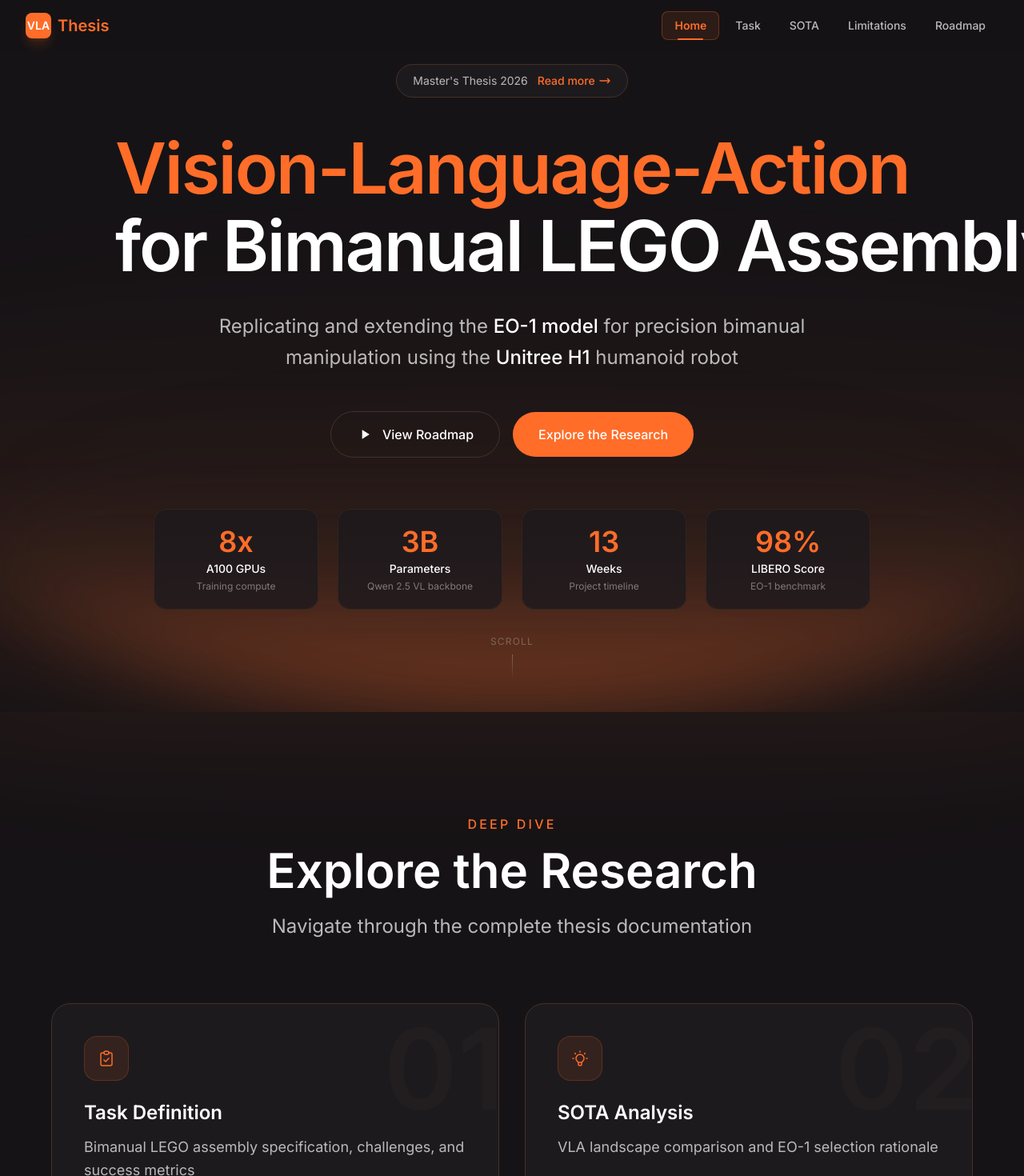
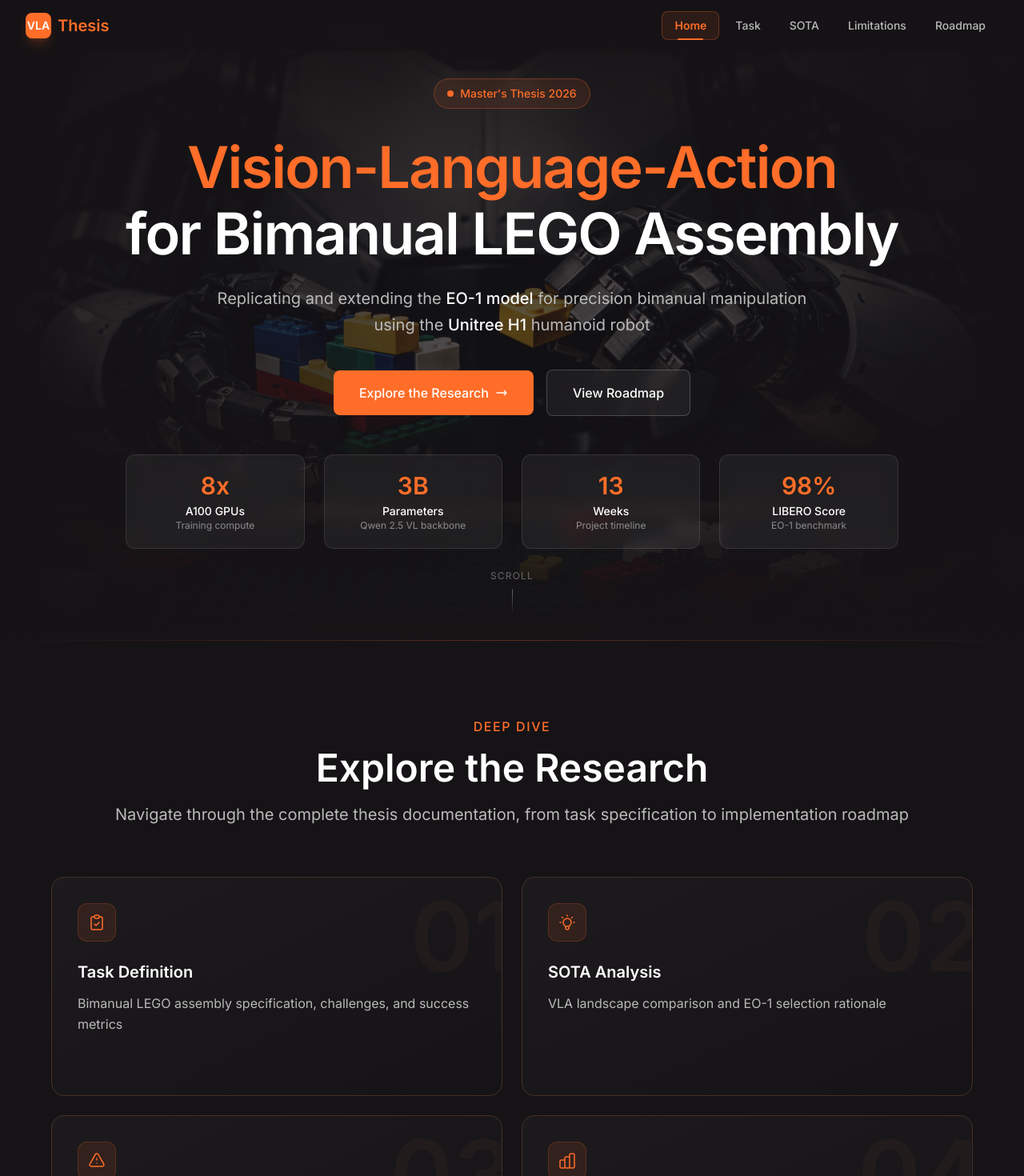
Before and after one commit to PatrizioAcquadro/WebsitePresentation, a Next.js app: page / in a window 1280 px wide. Shown: the top 1470 px of the page at 80% size. Built offline with nearby package versions, Linux system fonts and the light colour scheme.

Commit message:
Revert "Redesign homepage like reference style"
This reverts commit ef42c51f0ac6520febf4db26c8cd467a32b4822c.

```diff
--- a/app/page.tsx
+++ b/app/page.tsx
@@ -1,6 +1,7 @@
 'use client'
 
 import Link from 'next/link'
+import Image from 'next/image'
 import { motion } from 'framer-motion'
 
 const sections = [
@@ -60,153 +61,191 @@ const stats = [
 export default function HomePage() {
   return (
     <div>
-      {/* Hero Section */}
-      <section className="relative min-h-screen flex flex-col overflow-hidden bg-[#161316]">
-        {/* Background glow effect - orange arc at bottom like reference */}
-        <div className="absolute inset-0 overflow-hidden">
-          {/* Main orange glow */}
-          <div className="absolute bottom-0 left-1/2 -translate-x-1/2 w-[140%] h-[600px] bg-gradient-to-t from-[#FF6D29]/20 via-[#FF6D29]/5 to-transparent rounded-[100%] blur-3xl" />
-          {/* Secondary warm glow */}
-          <div className="absolute bottom-0 left-1/2 -translate-x-1/2 w-[100%] h-[400px] bg-gradient-to-t from-[#FF6D29]/30 via-[#453027]/10 to-transparent rounded-[100%] blur-2xl" />
-          {/* Subtle top gradient */}
-          <div className="absolute top-0 left-0 right-0 h-40 bg-gradient-to-b from-[#161316] to-transparent" />
+      {/* Hero Section with Background Image */}
+      <section className="relative min-h-screen flex flex-col overflow-hidden">
+        {/* Background Image */}
+        <div className="absolute inset-0">
+          <Image
+            src="/robotTask.png"
+            alt="Robot performing bimanual LEGO assembly"
+            fill
+            className="object-cover object-center"
+            priority
+            quality={90}
+          />
+          {/* Gradient overlays for text readability */}
+          <div className="absolute inset-0 bg-gradient-to-b from-[#161316] via-[#161316]/70 to-[#161316]" />
+          <div className="absolute inset-0 bg-gradient-to-r from-[#161316]/80 via-transparent to-[#161316]/80" />
         </div>
 
-        {/* Content */}
+        {/* Content - centered with flex-grow */}
         <div className="relative z-10 flex-grow flex items-center justify-center">
-          <div className="text-center px-4 max-w-5xl mx-auto pt-20">
+          <div className="text-center px-4 max-w-6xl mx-auto pt-24">
             {/* Badge */}
-            <div className="inline-flex items-center gap-3 mb-10 px-5 py-2.5 bg-[#1d1a1d] border border-[#453027] rounded-full">
-              <span className="text-sm text-[#BABABA]">Master&apos;s Thesis 2026</span>
-              <span className="flex items-center gap-1 text-sm text-[#FF6D29] font-medium">
-                Read more
-                <svg className="w-4 h-4" fill="none" stroke="currentColor" viewBox="0 0 24 24">
-                  <path strokeLinecap="round" strokeLinejoin="round" strokeWidth={2} d="M17 8l4 4m0 0l-4 4m4-4H3" />
-                </svg>
-              </span>
-            </div>
+            <motion.div
+              initial={{ opacity: 0, y: 20 }}
+              animate={{ opacity: 1, y: 0 }}
+              transition={{ duration: 0.6, ease: 'easeOut' }}
+              className="inline-flex items-center gap-2 mb-8 px-4 py-2 bg-[#FF6D29]/10 border border-[#FF6D29]/30 rounded-full backdrop-blur-sm"
+            >
+              <span className="w-2 h-2 bg-[#FF6D29] rounded-full animate-pulse" />
+              <span className="text-sm text-[#FF6D29] font-medium">Master&apos;s Thesis 2026</span>
+            </motion.div>
 
             {/* Main Title */}
-            <h1 className="text-5xl sm:text-6xl md:text-7xl lg:text-[5.5rem] font-semibold mb-8 leading-[1.1] tracking-tight">
+            <motion.h1
+              initial={{ opacity: 0, y: 30 }}
+              animate={{ opacity: 1, y: 0 }}
+              transition={{ duration: 0.7, ease: 'easeOut', delay: 0.1 }}
+              className="text-4xl sm:text-5xl md:text-6xl lg:text-7xl font-semibold mb-6 leading-[1.15] tracking-tight"
+            >
               <span className="text-[#FF6D29] whitespace-nowrap">Vision-Language-Action</span>
               <br />
               <span className="text-white whitespace-nowrap">for Bimanual LEGO Assembly</span>
-            </h1>
+            </motion.h1>
 
             {/* Description */}
-            <p className="text-lg sm:text-xl md:text-2xl text-[#BABABA] max-w-3xl mx-auto mb-12 leading-relaxed">
+            <motion.p
+              initial={{ opacity: 0, y: 30 }}
+              animate={{ opacity: 1, y: 0 }}
+              transition={{ duration: 0.7, ease: 'easeOut', delay: 0.2 }}
+              className="text-lg sm:text-xl text-[#BABABA] max-w-3xl mx-auto mb-10 leading-relaxed"
+            >
               Replicating and extending the <span className="text-white font-medium">EO-1 model</span> for
               precision bimanual manipulation using the <span className="text-white font-medium">Unitree H1</span> humanoid robot
-            </p>
+            </motion.p>
 
             {/* CTA Buttons */}
-            <div className="flex flex-col sm:flex-row items-center justify-center gap-4 mb-16">
+            <motion.div
+              initial={{ opacity: 0, y: 30 }}
+              animate={{ opacity: 1, y: 0 }}
+              transition={{ duration: 0.7, ease: 'easeOut', delay: 0.3 }}
+              className="flex flex-col sm:flex-row items-center justify-center gap-4 mb-12"
+            >
+              <Link
+                href="/task"
+                className="group px-8 py-4 bg-[#FF6D29] text-white font-medium rounded-lg hover:bg-[#ff8c4a] transition-all duration-300 flex items-center gap-2"
+              >
+                Explore the Research
+                <svg className="w-4 h-4 group-hover:translate-x-1 transition-transform" fill="none" stroke="currentColor" viewBox="0 0 24 24">
+                  <path strokeLinecap="round" strokeLinejoin="round" strokeWidth={2} d="M17 8l4 4m0 0l-4 4m4-4H3" />
+                </svg>
+              </Link>
               <Link
                 href="/roadmap"
-                className="group px-8 py-4 bg-transparent text-white font-medium rounded-full border border-[#453027] hover:border-[#BABABA] transition-all duration-300 flex items-center gap-3"
+                className="px-8 py-4 bg-white/5 text-white font-medium rounded-lg border border-white/20 hover:bg-white/10 hover:border-white/30 backdrop-blur-sm transition-all duration-300"
               >
-                <svg className="w-5 h-5" fill="currentColor" viewBox="0 0 24 24">
-                  <path d="M8 5v14l11-7z"/>
-                </svg>
                 View Roadmap
               </Link>
-              <Link
-                href="/task"
-                className="group px-8 py-4 bg-[#FF6D29] text-white font-medium rounded-full hover:bg-[#ff8c4a] transition-all duration-300"
-              >
-                Explore the Research
-              </Link>
-            </div>
+            </motion.div>
 
             {/* Stats Grid */}
-            <div className="grid grid-cols-2 md:grid-cols-4 gap-4 md:gap-6 max-w-4xl mx-auto">
+            <motion.div
+              initial={{ opacity: 0, y: 40 }}
+              animate={{ opacity: 1, y: 0 }}
+              transition={{ duration: 0.8, ease: 'easeOut', delay: 0.4 }}
+              className="grid grid-cols-2 md:grid-cols-4 gap-4 md:gap-6"
+            >
               {stats.map((stat, index) => (
-                <div
+                <motion.div
                   key={index}
-                  className="p-5 bg-[#1d1a1d]/80 backdrop-blur-sm rounded-2xl border border-[#453027]/50"
+                  initial={{ opacity: 0, scale: 0.9 }}
+                  animate={{ opacity: 1, scale: 1 }}
+                  transition={{ duration: 0.5, ease: 'easeOut', delay: 0.5 + index * 0.1 }}
+                  className="p-4 md:p-5 bg-white/5 backdrop-blur-sm rounded-xl border border-white/10"
                 >
-                  <div className="text-3xl md:text-4xl font-semibold text-[#FF6D29] mb-1">{stat.value}</div>
+                  <div className="text-2xl md:text-3xl font-semibold text-[#FF6D29] mb-1">{stat.value}</div>
                   <div className="text-white font-medium text-sm">{stat.label}</div>
-                  <div className="text-[#BABABA]/60 text-xs mt-1">{stat.sublabel}</div>
-                </div>
+                  <div className="text-[#BABABA]/70 text-xs">{stat.sublabel}</div>
+                </motion.div>
               ))}
-            </div>
+            </motion.div>
           </div>
         </div>
 
-        {/* Scroll indicator */}
-        <div className="relative z-10 pb-10 pt-8 flex flex-col items-center gap-2 text-[#BABABA]/40">
+        {/* Scroll indicator - positioned below content */}
+        <motion.div
+          initial={{ opacity: 0 }}
+          animate={{ opacity: 1 }}
+          transition={{ duration: 1, delay: 1 }}
+          className="relative z-10 pb-8 pt-6 flex flex-col items-center gap-2 text-[#BABABA]/50"
+        >
           <span className="text-xs uppercase tracking-widest">Scroll</span>
-          <div className="w-px h-8 bg-gradient-to-b from-[#BABABA]/40 to-transparent" />
-        </div>
+          <motion.div
+            animate={{ y: [0, 6, 0] }}
+            transition={{ duration: 1.5, repeat: Infinity, ease: 'easeInOut' }}
+            className="w-px h-8 bg-gradient-to-b from-[#BABABA]/50 to-transparent"
+          />
+        </motion.div>
       </section>
 
       {/* Explore the Research Section */}
-      <section className="py-32 px-4 bg-[#161316] relative overflow-hidden">
-        {/* Top glow transition */}
-        <div className="absolute -top-40 left-1/2 -translate-x-1/2 w-[120%] h-[300px] bg-gradient-to-b from-[#FF6D29]/10 via-[#FF6D29]/5 to-transparent rounded-[100%] blur-3xl" />
+      <section className="py-24 px-4 bg-[#161316] relative overflow-hidden">
+        {/* Subtle top border glow */}
+        <div className="absolute top-0 left-0 right-0 h-px bg-gradient-to-r from-transparent via-[#FF6D29]/30 to-transparent" />
 
-        <div className="max-w-6xl mx-auto relative z-10">
+        <div className="max-w-6xl mx-auto">
           {/* Section Header */}
           <motion.div
-            initial={{ opacity: 0, y: 60 }}
+            initial={{ opacity: 0, y: 40 }}
             whileInView={{ opacity: 1, y: 0 }}
             viewport={{ once: true, margin: '-100px' }}
-            transition={{ duration: 0.8, ease: [0.25, 0.1, 0.25, 1] }}
-            className="text-center mb-20"
+            transition={{ duration: 0.7, ease: 'easeOut' }}
+            className="text-center mb-16"
           >
-            <span className="text-[#FF6D29] text-base font-medium uppercase tracking-[0.2em]">Deep Dive</span>
-            <h2 className="text-4xl md:text-5xl lg:text-6xl font-semibold text-white mt-4 mb-6">Explore the Research</h2>
-            <p className="text-[#BABABA] text-xl md:text-2xl">
-              Navigate through the complete thesis documentation
+            <span className="text-[#FF6D29] text-base font-medium uppercase tracking-widest">Deep Dive</span>
+            <h2 className="text-4xl md:text-5xl font-semibold text-white mt-4 mb-5">Explore the Research</h2>
+            <p className="text-[#BABABA] text-lg md:text-xl whitespace-nowrap">
+              Navigate through the complete thesis documentation, from task specification to implementation roadmap
             </p>
           </motion.div>
 
           {/* Cards Grid */}
-          <div className="grid grid-cols-1 md:grid-cols-2 gap-6 lg:gap-8">
+          <div className="grid grid-cols-1 md:grid-cols-2 gap-6">
             {sections.map((section, index) => (
               <motion.div
                 key={section.href}
-                initial={{ opacity: 0, y: 80 }}
+                initial={{ opacity: 0, y: 50 }}
                 whileInView={{ opacity: 1, y: 0 }}
                 viewport={{ once: true, margin: '-50px' }}
-                transition={{
-                  duration: 0.7,
-                  ease: [0.25, 0.1, 0.25, 1],
-                  delay: index * 0.15
-                }}
+                transition={{ duration: 0.6, ease: 'easeOut', delay: index * 0.1 }}
               >
                 <Link
                   href={section.href}
-                  className="group relative p-8 lg:p-10 bg-[#1d1a1d] border border-[#453027] rounded-3xl hover:border-[#FF6D29]/50 transition-all duration-500 overflow-hidden block h-full"
+                  className="group relative p-8 bg-gradient-to-br from-[#1d1a1d] to-[#161316] border border-[#453027] rounded-2xl hover:border-[#FF6D29]/50 transition-all duration-500 overflow-hidden block h-full"
                 >
                   {/* Background number */}
-                  <span className="absolute -right-2 -top-6 text-[140px] font-bold text-[#453027]/15 select-none group-hover:text-[#FF6D29]/10 transition-colors duration-500">
+                  <span className="absolute -right-4 -top-4 text-[120px] font-bold text-[#453027]/20 select-none group-hover:text-[#FF6D29]/10 transition-colors duration-500">
                     {section.number}
                   </span>
 
                   {/* Content */}
                   <div className="relative z-10">
                     {/* Icon */}
-                    <div className="w-14 h-14 rounded-2xl bg-[#FF6D29]/10 border border-[#FF6D29]/20 flex items-center justify-center text-[#FF6D29] mb-6 group-hover:bg-[#FF6D29] group-hover:text-white transition-all duration-300">
+                    <div className="w-12 h-12 rounded-xl bg-[#FF6D29]/10 border border-[#FF6D29]/20 flex items-center justify-center text-[#FF6D29] mb-6 group-hover:bg-[#FF6D29] group-hover:text-white transition-all duration-300">
                       {section.icon}
                     </div>
 
                     {/* Title & Description */}
-                    <h3 className="text-2xl font-semibold text-white mb-3 group-hover:text-[#FF6D29] transition-colors">
+                    <h3 className="text-xl font-semibold text-white mb-3 group-hover:text-[#FF6D29] transition-colors">
                       {section.title}
                     </h3>
-                    <p className="text-[#BABABA] text-lg leading-relaxed mb-6">
+                    <p className="text-[#BABABA] leading-relaxed mb-6">
                       {section.description}
                     </p>
 
                     {/* Link indicator */}
-                    <div className="flex items-center gap-2 text-[#FF6D29] font-medium opacity-0 group-hover:opacity-100 transition-opacity duration-300">
+                    <div className="flex items-center gap-2 text-[#FF6D29] font-medium text-sm opacity-0 group-hover:opacity-100 transition-opacity duration-300">
                       <span>Read more</span>
-                      <svg className="w-5 h-5 group-hover:translate-x-1 transition-transform" fill="none" stroke="currentColor" viewBox="0 0 24 24">
+                      <svg className="w-4 h-4 group-hover:translate-x-1 transition-transform" fill="none" stroke="currentColor" viewBox="0 0 24 24">
                         <path strokeLinecap="round" strokeLinejoin="round" strokeWidth={2} d="M17 8l4 4m0 0l-4 4m4-4H3" />
                       </svg>
                     </div>
+                  </div>
+
+                  {/* Hover glow effect */}
+                  <div className="absolute inset-0 opacity-0 group-hover:opacity-100 transition-opacity duration-500 pointer-events-none">
+                    <div className="absolute -inset-px bg-gradient-to-r from-[#FF6D29]/0 via-[#FF6D29]/5 to-[#FF6D29]/0 rounded-2xl" />
                   </div>
                 </Link>
               </motion.div>
```
